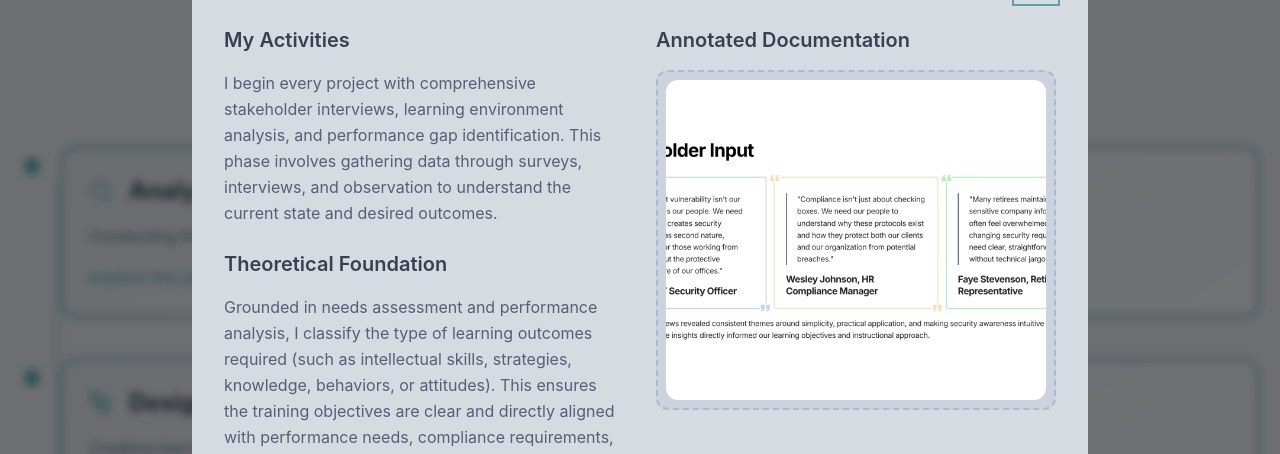
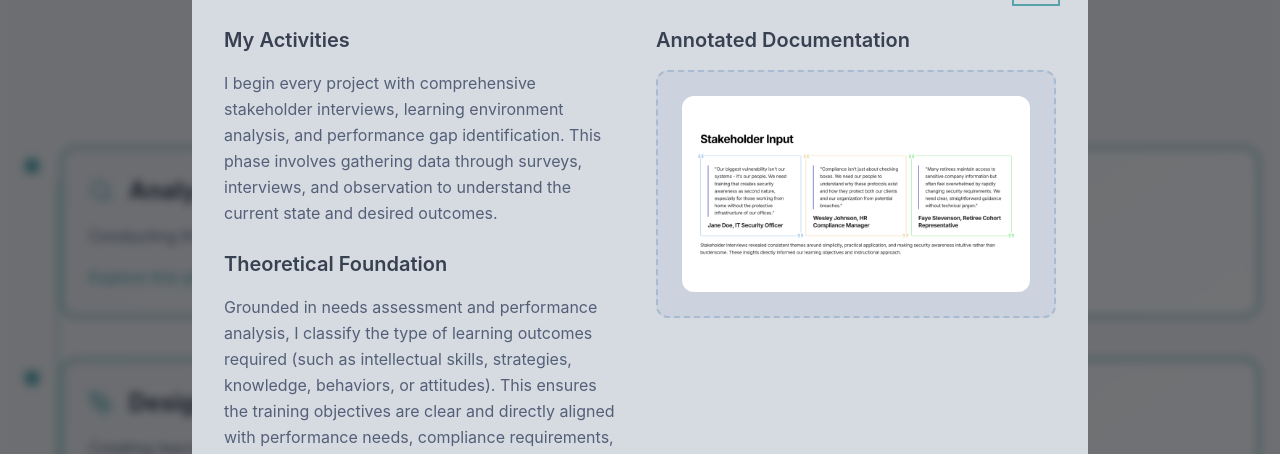
Before and after one commit to katrinahansen2018-oss/interactive-portfolio-kate-hansen, a React (Vite) app: page / in a window 1280 px wide. Both pictures are taken after a click on the button 660 px from the left and 1154 px from the top of the page. Shown: the part 922-1376 px from the top of the page. Built offline with nearby package versions, Linux system fonts and the light colour scheme.

Commit message:
Reverted to commit 3c89dec5365105536a1f1c7854d9ed4dee72ade3

```diff
--- a/src/components/ProcessTimeline.tsx
+++ b/src/components/ProcessTimeline.tsx
@@ -157,13 +157,13 @@ const ProcessTimeline = () => {
                   <h4 className="text-xl font-semibold text-foreground mb-4">
                     Annotated Documentation
                   </h4>
-                  <div className="bg-secondary/20 rounded-lg p-2 border-2 border-dashed border-secondary">
+                  <div className="bg-secondary/20 rounded-lg p-6 border-2 border-dashed border-secondary">
                     <div className="text-center text-muted-foreground">
                       {selectedStep.imageNote.startsWith('/') ? (
                         <img
                           src={selectedStep.imageNote}
                           alt="Process documentation example"
-                          className="w-full h-80 object-cover rounded-lg"
+                          className="w-full h-full object-cover rounded-lg"
                         />
                       ) : (
                         <>
```
